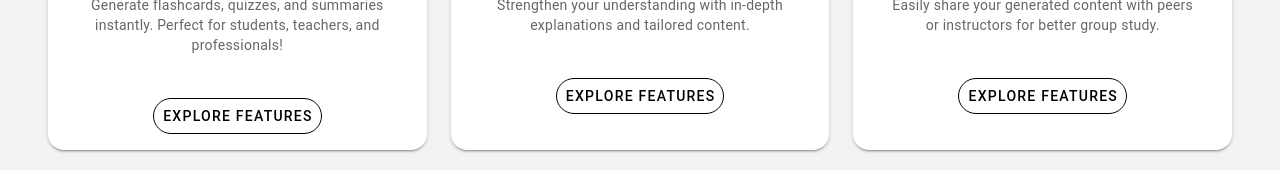
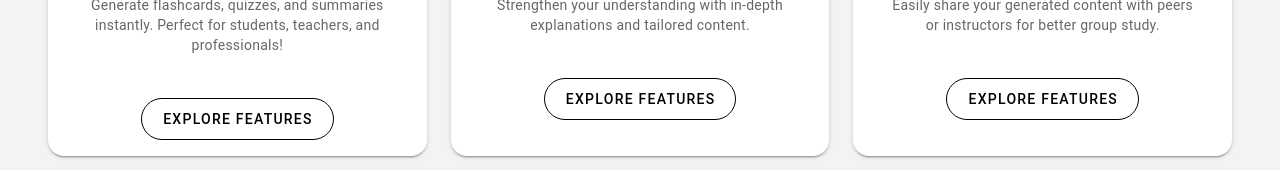
Before and after one commit to CollabStack/Owlmingo-Frontend3, a Nuxt app: page / in a window 1280 px wide. Shown: the part 534-704 px from the top of the page. Built offline with nearby package versions, Linux system fonts and the light colour scheme.

Commit message:
sasdfasdf

```diff
--- a/components/HomePage/Card.vue
+++ b/components/HomePage/Card.vue
@@ -11,8 +11,8 @@
             <v-card-text class="text-medium-emphasis">{{ card.subtitle }}</v-card-text>
           </v-card-item>
           <v-card-actions class="justify-center">
-            <NuxtLink to="/about">
-              <v-btn variant="outlined" rounded="xl" color="black" class="ma-2">Explore Features</v-btn>
+            <NuxtLink to="/about" class="text-decoration-none">
+              <v-btn variant="outlined" rounded="xl" color="black" class="ma-2 pa-5 align-center  d-flex justify-center">Explore Features</v-btn>
             </NuxtLink>
           </v-card-actions>
         </v-card>
```
